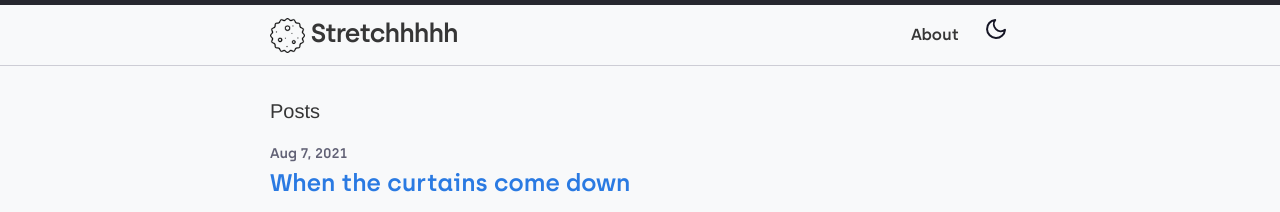
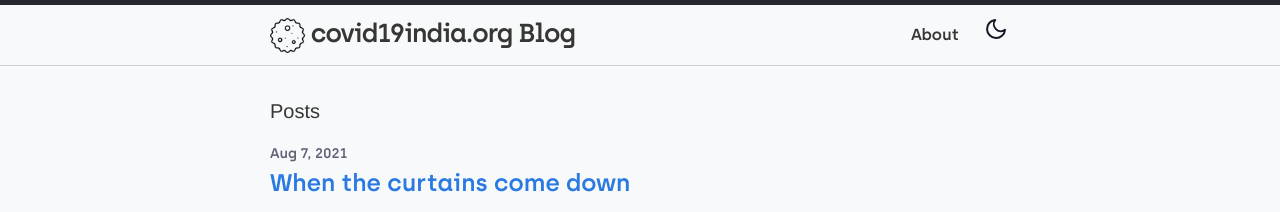
Before and after one commit to covid19india/blog, a Jekyll site: the page built from index.html, in a window 1280 px wide. Shown: the top 212 px of the page. Built offline with Jekyll 4.4.1, drawn with Linux system fonts in a browser that asks for light colours.

Commit message:
Update _config.yml

```diff
--- a/_config.yml
+++ b/_config.yml
@@ -7,7 +7,7 @@
 
 # Site settings
 title: covid19india.org blog
-title_top: Stretchhhhh
+title_top: covid19india.org Blog
 email: hello@covid19india.org
 description: > # this means to ignore newlines until "baseurl:"
   A space to express some thoughts and opinions.
```
